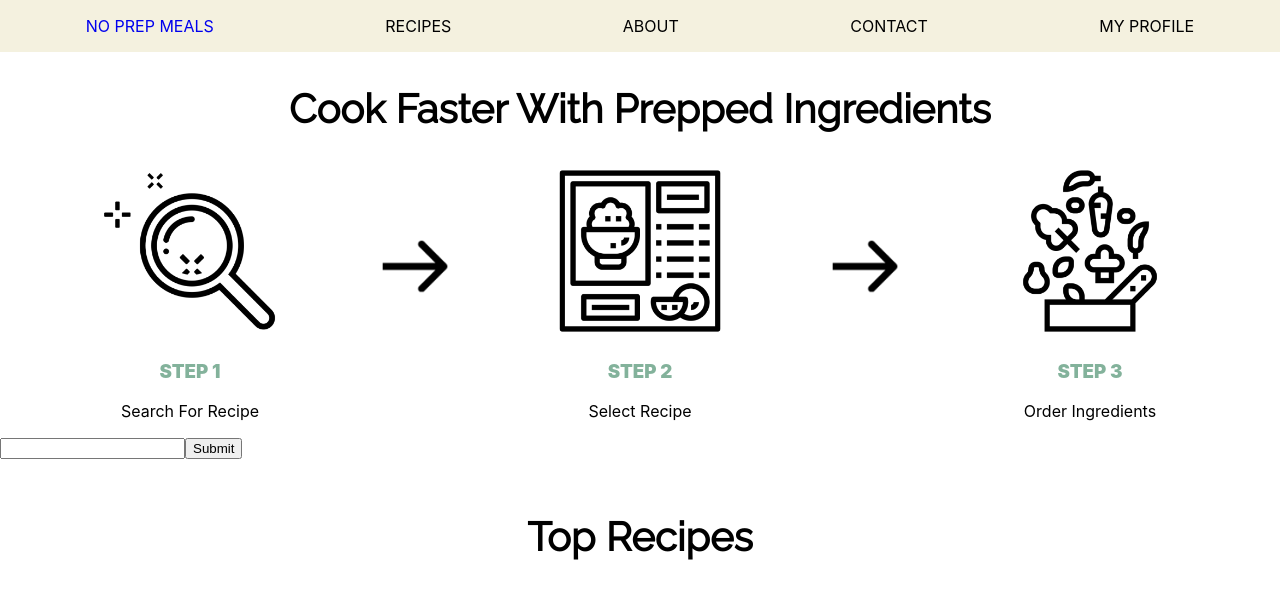
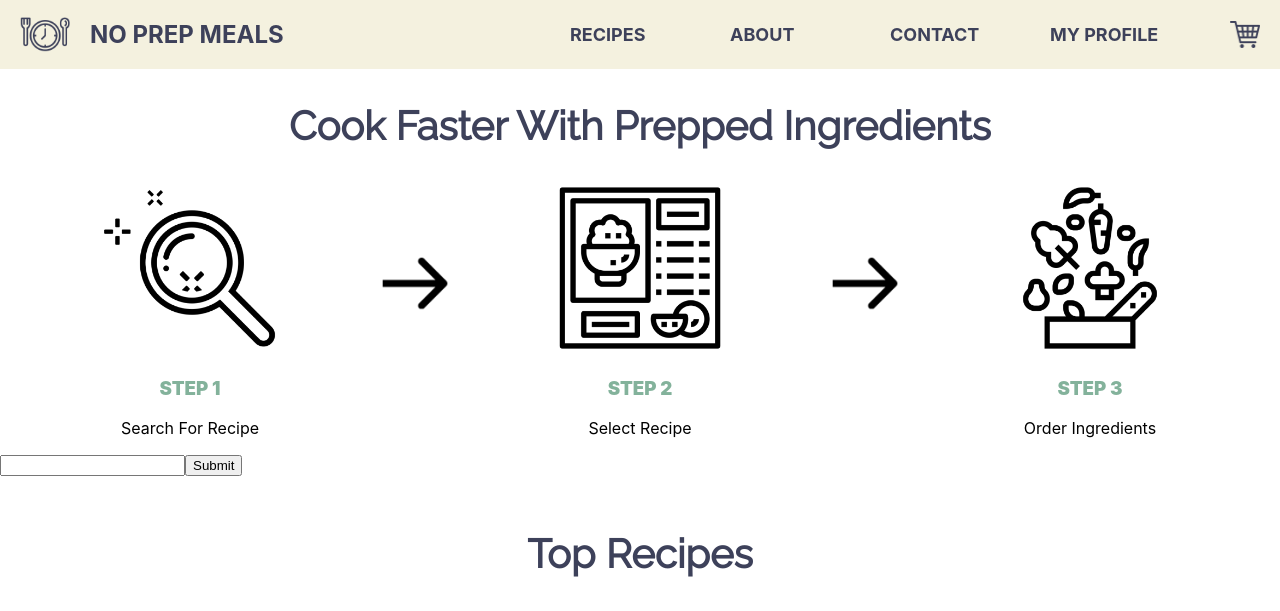
Before and after one commit to ipsita999/Meal-Delivery-App, a React (Create React App) app in the folder meal-app/: page / in a window 1280 px wide. Shown: the top 611 px of the page. Built offline with nearby package versions, Linux system fonts and the light colour scheme; grey boxes are pictures that could not be loaded.

Commit message:
nav finished

```diff
--- a/meal-app/src/App.css
+++ b/meal-app/src/App.css
@@ -3,9 +3,26 @@
   justify-content: space-around;
   align-items: center;
   background-color: #F4F1DF;
+  color: #3D415A;
+  font-weight: bold;
+  font-size: 18px;
+  height: 69px;
+}
+.nav-bar p {
+  flex: 1;
+}
+.nav-bar img {
+  width: 50px;
+  margin:0 20px;
+}
+.nav-bar .cart {
+  width: 30px;
 }
 .nav-link {
   text-decoration: none;
+  color: #3D415A;
+  font-size: 24px;
+  flex: 3;
 }
 
 /* Start Footer */
--- a/meal-app/src/components/shared/Nav.jsx
+++ b/meal-app/src/components/shared/Nav.jsx
@@ -1,14 +1,18 @@
 import React from 'react'
 import { NavLink } from 'react-router-dom'
+import logo from '../../assets/logo-blue.png'
+import cart from '../../assets/cart.png'
 
 const Nav = () => {
     return (
         <div className='nav-bar'>
-        <NavLink className='nav-link' to='/'>NO PREP MEALS</NavLink>
-        <p>RECIPES</p>
-        <p>ABOUT</p>
-        <p>CONTACT</p>
-        <p>MY PROFILE</p>
+            <img src={logo} alt='logo'/>
+            <NavLink className='nav-link' to='/'>NO PREP MEALS</NavLink>
+            <p>RECIPES</p>
+            <p>ABOUT</p>
+            <p>CONTACT</p>
+            <p>MY PROFILE</p>
+            <img className='cart' src={cart} alt='cart'/>
         </div>
     )
 }
--- a/meal-app/src/styles/Home.css
+++ b/meal-app/src/styles/Home.css
@@ -28,6 +28,7 @@ h4 {
     font-family: Raleway;
     font-size: 40px;
     font-weight: 800;
+    color: #3D415A;
 }
 .arrow {
     border: none;
@@ -53,6 +54,7 @@ h2 {
     font-family: Raleway;
     font-size: 40px;
     font-weight: 800;
+    color: #3D415A;
 }
 .steps .between {
     width: 70px;
```
Also changed, not shown: meal-app/src/assets/cart.png (added), meal-app/src/assets/logo-blue.png (added).
